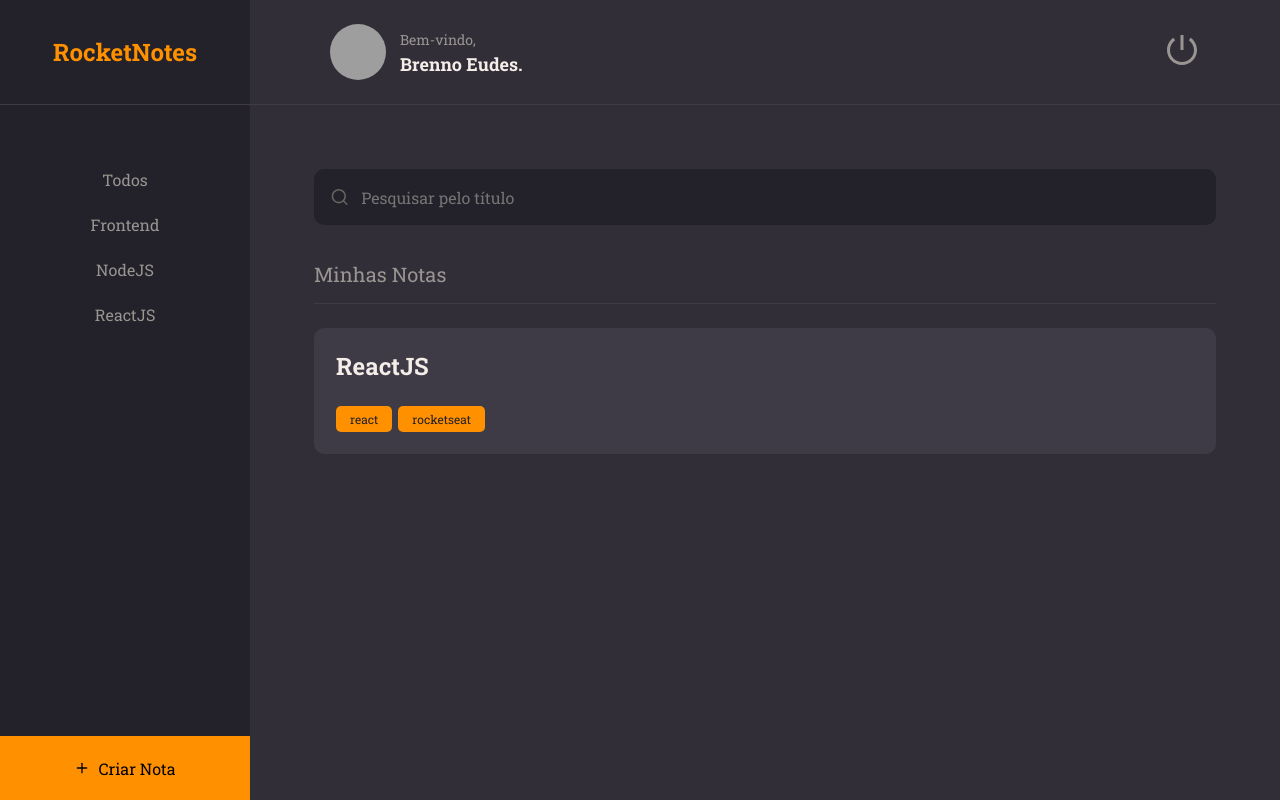
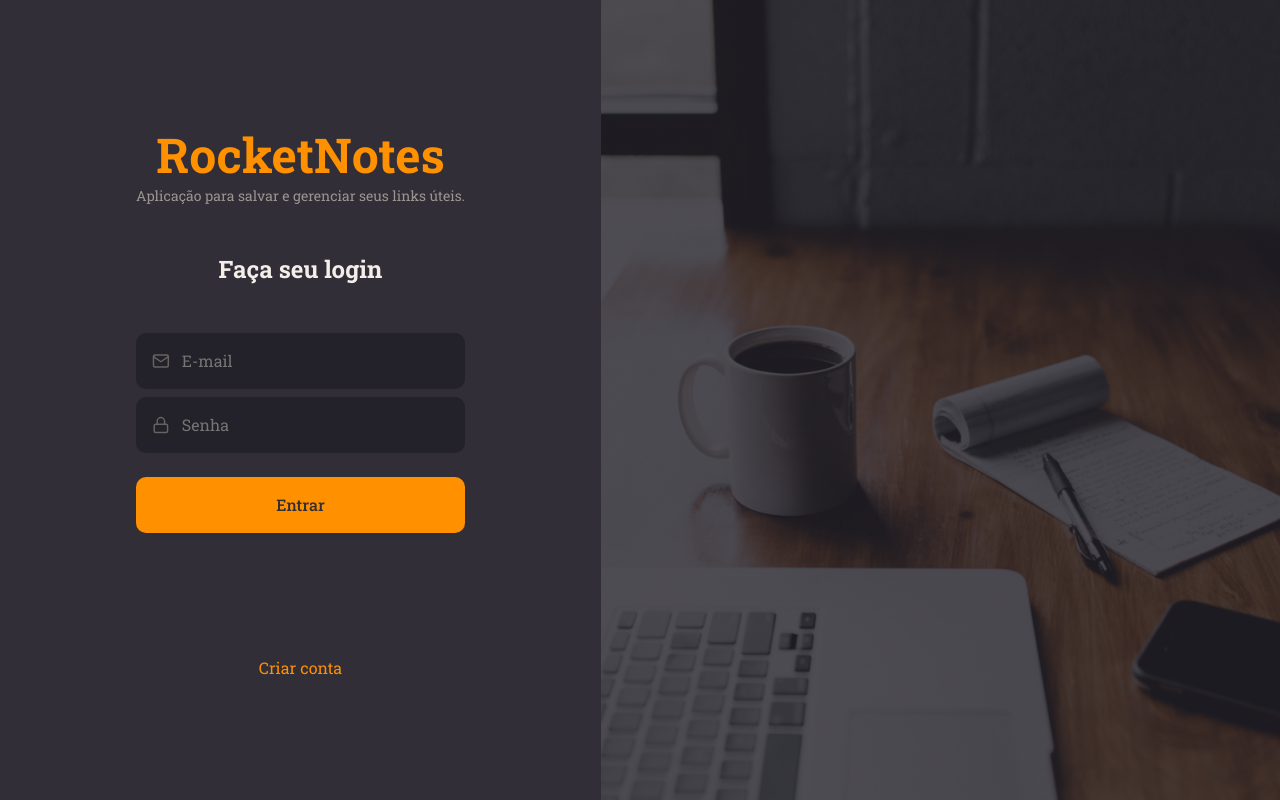
Before and after one commit to brennoEudes/rocketNotes, a React (Vite) app in the folder RocketNotes/: page / in a window 1280 px wide. Built offline with nearby package versions, Linux system fonts and the light colour scheme; grey boxes are pictures that could not be loaded.

Commit message:
authRoutes

```diff
--- /dev/null
+++ b/RocketNotes/src/routes/auth.routes.jsx
@@ -0,0 +1,14 @@
+import { Routes, Route } from "react-router-dom";
+
+// importando as páginas acesso geral:
+import { SignIn } from "../pages/SignIn";
+import { SignUp } from "../pages/SignUp";
+
+export function AuthRoutes() {
+  return (
+    <Routes>
+      <Route path="/" element={<SignIn />} />
+      <Route path="/register" element={<SignUp />} />
+    </Routes>
+  );
+}
--- a/RocketNotes/src/routes/index.jsx
+++ b/RocketNotes/src/routes/index.jsx
@@ -1,11 +1,12 @@
 import { BrowserRouter } from "react-router-dom";
 
 import { AppRoutes } from "./app.routes";
+import { AuthRoutes } from "./auth.routes";
 
 export function Routes() {
   return (
     <BrowserRouter>
-      <AppRoutes />
+      <AuthRoutes />
     </BrowserRouter>
   );
 }
```
